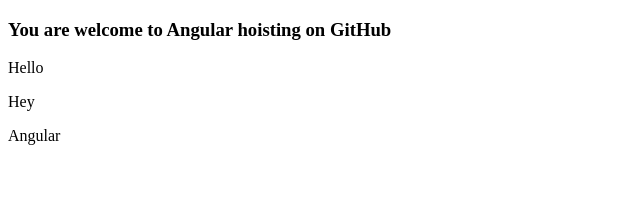
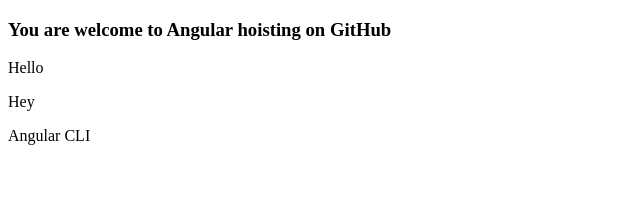
Before and after one commit to Darionas/social_links_profile, an Angular app: page / in a window 1280 px wide. Shown: the top 217 px of the page, without its empty margins (0-640 px from the left). Built offline with nearby package versions, Linux system fonts and the light colour scheme.

Commit message:
update_6

```diff
--- a/src/app/app.component.html
+++ b/src/app/app.component.html
@@ -1,4 +1,4 @@
 <h3>You are welcome to Angular hoisting on GitHub</h3>
 <p>Hello</p>
 <p>Hey</p>
-<p>Angular</p>
+<p>Angular CLI</p>
```
